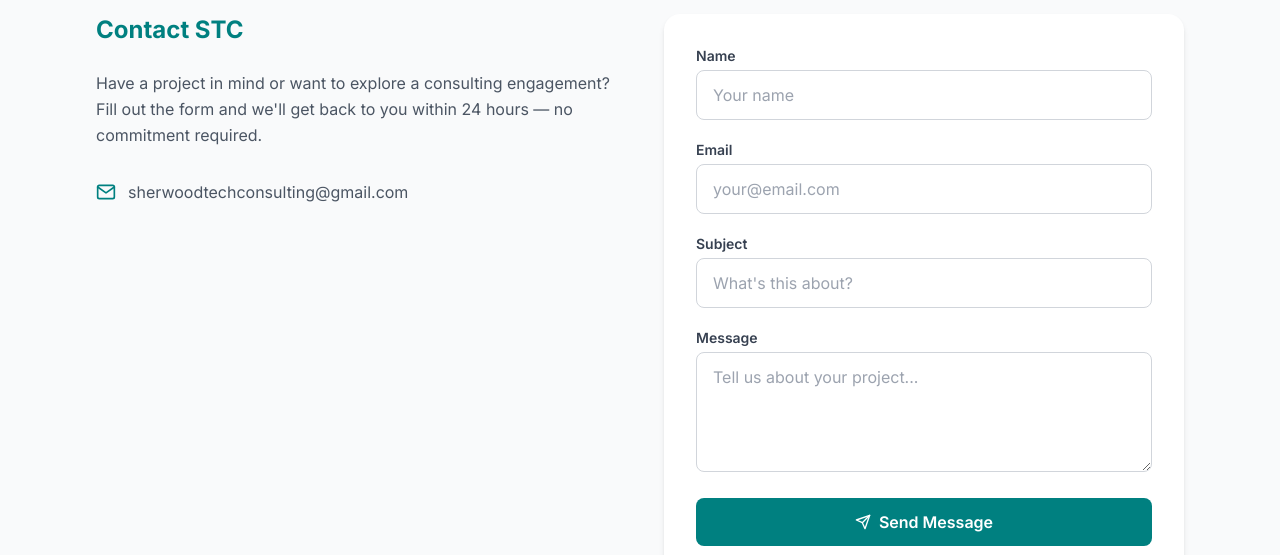
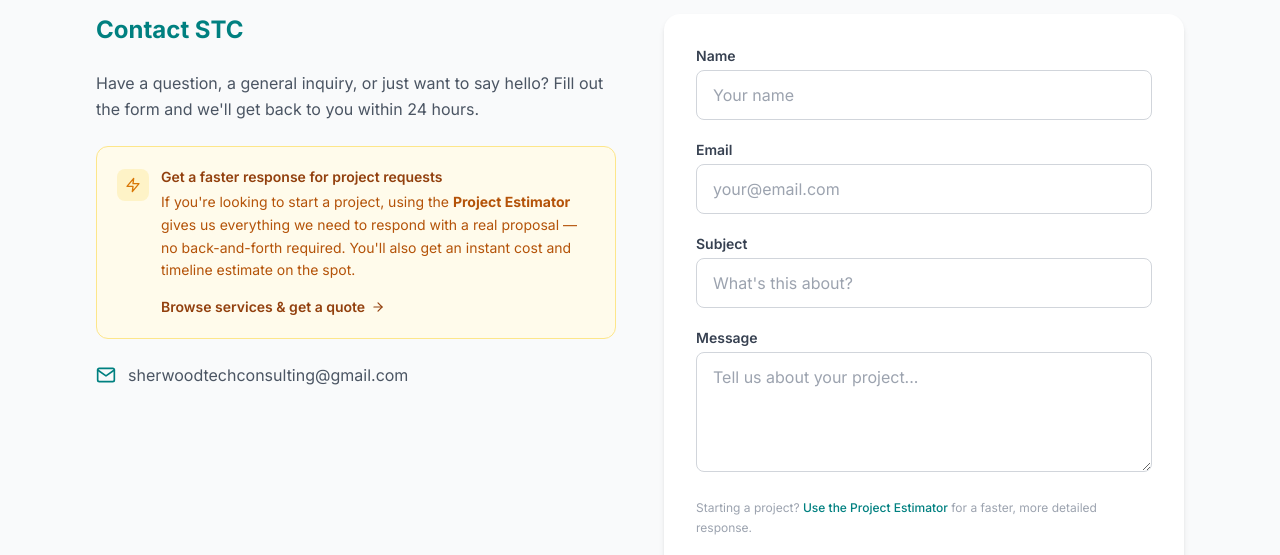
Before and after one commit to scott95100/sherwoodtech-portfolio, a Next.js app in the folder nextjs-app/: page /contact in a window 1280 px wide. Shown: the part 367-922 px from the top of the page. Built offline with nearby package versions, Linux system fonts and the light colour scheme; no server answers.

Commit message:
feat: add project estimator tip banner to contact page

```diff
--- a/nextjs-app/src/app/contact/page.tsx
+++ b/nextjs-app/src/app/contact/page.tsx
@@ -3,7 +3,8 @@
 import { useState } from 'react';
 import { useForm } from 'react-hook-form';
 import toast from 'react-hot-toast';
-import { FiSend, FiMail } from 'react-icons/fi';
+import Link from 'next/link';
+import { FiSend, FiMail, FiZap, FiArrowRight } from 'react-icons/fi';
 
 type FormData = {
   name: string;
@@ -57,10 +58,35 @@ export default function ContactPage() {
           {/* Contact Info */}
           <div>
             <h2 className="text-2xl font-bold text-brand mb-6">Contact STC</h2>
-            <p className="text-gray-600 mb-8 leading-relaxed">
-              Have a project in mind or want to explore a consulting engagement? Fill out the form
-              and we&apos;ll get back to you within 24 hours — no commitment required.
+            <p className="text-gray-600 mb-6 leading-relaxed">
+              Have a question, a general inquiry, or just want to say hello? Fill out the form
+              and we&apos;ll get back to you within 24 hours.
             </p>
+
+            {/* ⚡ Faster response tip */}
+            <div className="bg-amber-50 border border-amber-200 rounded-xl p-5 mb-6">
+              <div className="flex items-start gap-3">
+                <div className="w-8 h-8 bg-amber-100 rounded-lg flex items-center justify-center shrink-0 mt-0.5">
+                  <FiZap size={16} className="text-amber-600" />
+                </div>
+                <div>
+                  <p className="text-sm font-semibold text-amber-800 mb-1">
+                    Get a faster response for project requests
+                  </p>
+                  <p className="text-sm text-amber-700 leading-relaxed mb-3">
+                    If you&apos;re looking to start a project, using the <strong>Project Estimator</strong> gives
+                    us everything we need to respond with a real proposal — no back-and-forth required.
+                    You&apos;ll also get an instant cost and timeline estimate on the spot.
+                  </p>
+                  <Link
+                    href="/services"
+                    className="inline-flex items-center gap-1.5 text-sm font-semibold text-amber-800 hover:text-amber-900 transition-colors"
+                  >
+                    Browse services &amp; get a quote <FiArrowRight size={14} />
+                  </Link>
+                </div>
+              </div>
+            </div>
 
             <div className="space-y-4">
               <a
@@ -125,6 +151,14 @@ export default function ContactPage() {
               )}
             </div>
 
+            <p className="text-xs text-gray-400 leading-relaxed">
+              Starting a project?{' '}
+              <Link href="/services" className="text-brand hover:underline font-medium">
+                Use the Project Estimator
+              </Link>{' '}
+              for a faster, more detailed response.
+            </p>
+
             <button type="submit" disabled={loading} className="btn-primary w-full flex items-center justify-center gap-2">
               <FiSend size={16} />
               {loading ? 'Sending...' : 'Send Message'}
```
